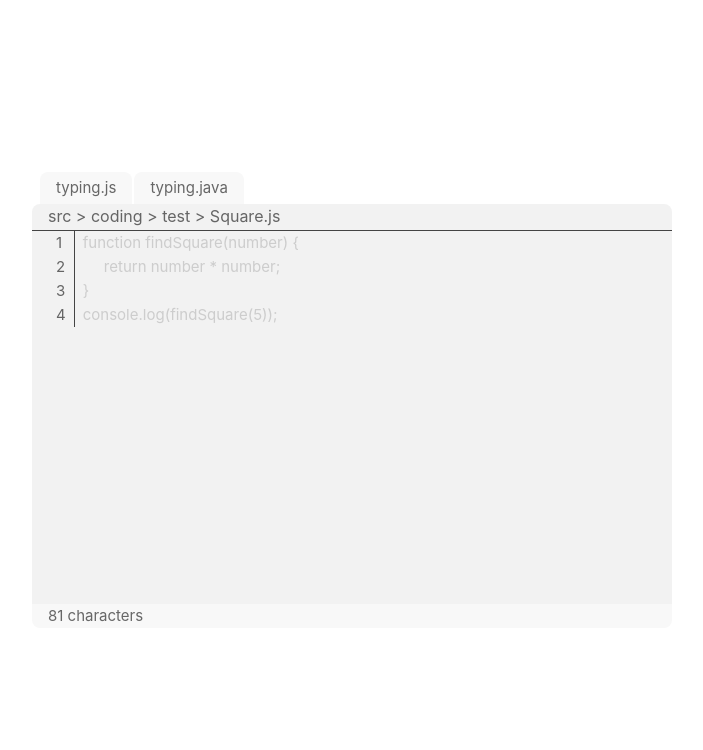
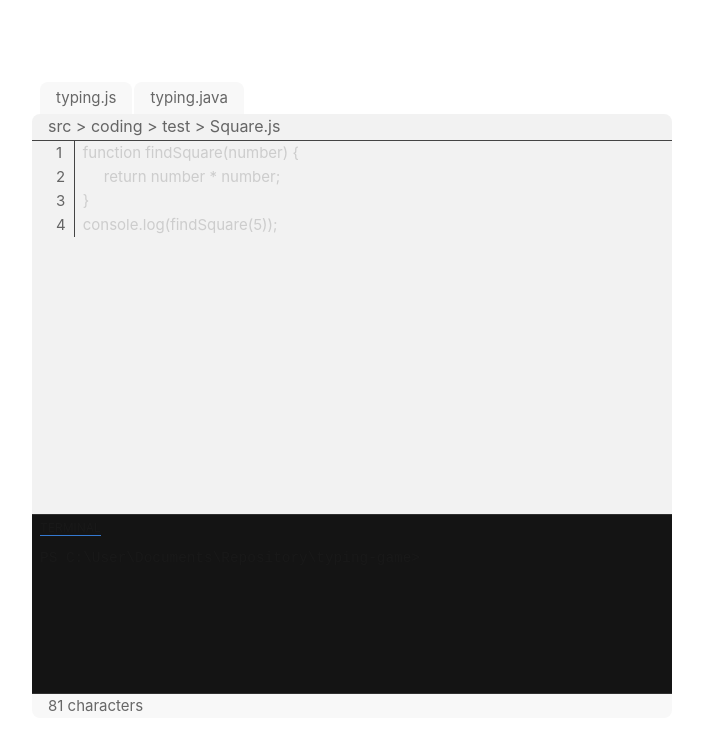
Before and after one commit to jamescorpuz88/typing-game, a Vue app: page / in a window 1280 px wide. Shown: the top 750 px of the page, without its empty margins (288-991 px from the left). Built offline with nearby package versions, Linux system fonts and the light colour scheme.

Commit message:
Added terminal component
Includes aesthetics
Player statistics
WPM
Accuracy
Accurate WPM
Time taken

```diff
--- a/src/assets/base.css
+++ b/src/assets/base.css
@@ -94,3 +94,8 @@ body {
 .container-muted {
   background-color: var(--color-background-mute);
 }
+
+.row {
+  display: flex;
+  flex-direction: row;
+}
--- /dev/null
+++ b/src/components/Terminal.vue
@@ -0,0 +1,100 @@
+<template>
+  <div class="terminal">
+    <div class="terminal-tabs">
+      <span> TERMINAL </span>
+    </div>
+    <div class="terminal-text">
+      <p>
+        <!-- PS C:\User\Documents\Repository\typing-game>{{ gameObject.gameState ? ' npm start' : '' }} -->
+        PS C:\User\Documents\Repository\typing-game>
+        {{ gameObject.gameState || gameObject.startTime !== 0 ? ' npm start' : '' }}
+      </p>
+      <div v-if="gameObject.startTime !== 0" style="margin-left: 16px">
+        <p>{{ `WPM: ${gameStat.wpm}` }}</p>
+        <p>{{ `Accuracy: ${gameStat.accuracy}%` }}</p>
+        <p>{{ `AWPM: ${gameStat.awpm}` }}</p>
+        <p>{{ `Time: ${gameStat.time}s` }}</p>
+      </div>
+    </div>
+  </div>
+</template>
+
+<script>
+import { ref } from 'vue'
+
+export default {
+  name: 'Terminal',
+  props: {
+    gameState: { type: Object, required: true }
+  },
+  setup(props) {
+    const gameObject = ref(props.gameState)
+    const gameStat = ref({
+      wpm: 0,
+      awpm: 0,
+      accuracy: 0,
+      time: 0
+    })
+
+    return {
+      gameObject,
+      gameStat
+    }
+  },
+  methods: {
+    processData() {
+      if (!this.gameObject.gameState) return
+
+      const wpm = Math.round(
+        this.gameObject.correct / 5 / ((Date.now() - this.gameObject.startTime) / 60000)
+      )
+      const accuracy = Math.round((this.gameObject.correct / this.gameObject.total) * 100)
+      const awpm = wpm * (accuracy / 100)
+      const time = (Date.now() - this.gameObject.startTime) / 1000
+
+      this.gameStat = {
+        wpm,
+        awpm,
+        accuracy,
+        time
+      }
+    }
+  },
+  watch: {
+    gameState(newVal) {
+      this.gameObject = newVal
+
+      this.processData()
+    }
+  }
+}
+</script>
+
+<style scoped>
+.terminal {
+  background-color: rgb(20, 20, 20);
+
+  border-top: 1px solid rgb(48, 48, 48);
+  border-bottom: 1px solid rgb(48, 48, 48);
+
+  min-height: 180px;
+}
+
+.terminal-tabs {
+  margin-left: 8px;
+}
+
+.terminal-text {
+  padding: 8px;
+
+  font-size: 0.9rem;
+  font-family: 'Courier New', Courier, monospace;
+}
+
+span {
+  font-size: 0.75rem;
+  border-bottom: 1px solid #3479d1;
+
+  cursor: pointer;
+}
+</style>
--- a/src/components/TypingArea.vue
+++ b/src/components/TypingArea.vue
@@ -39,8 +39,6 @@
 </template>
 
 <script>
-import { ref } from 'vue'
-
 export default {
   name: 'TypingArea',
   props: {
@@ -51,19 +49,25 @@ export default {
       INPUT_CHARACTERS:
         'abcdefghijklmnopqrstuvwxyzABCDEFGHIJKLMNOPQRSTUVWXYZ1234567890!@#$%^&*()_+-=[]{}|;\':",./<>? ',
       currentTypings: '',
-      processedInput: '',
+      processedInput: [], // Initialize as an empty array
       referenceText: '',
       displayText: '',
+
+      // Game State
       startTime: 0,
-      gameStarted: false
+      correctCount: 0,
+      incorrectCount: 0,
+      gameStarted: false,
+      gameState: {
+        gameState: false,
+        startTime: 0,
+        correct: 0,
+        incorrect: 0,
+        total: 0
+      }
     }
   },
-  setup() {
-    const correctCount = ref(0)
-    const incorrectCount = ref(0)
-
-    return { correctCount, incorrectCount }
-  },
+  setup() {},
   methods: {
     setupText(newText) {
       this.referenceText = newText.split('\n').map((line) => line.replace('\t', ''))
@@ -74,14 +78,16 @@ export default {
 
     startGame() {
       this.startTime = Date.now()
+      this.gameStarted = true
 
-      this.gameStarted = true
+      this.$emit('gameStart', this.startTime)
     },
 
     resetGame() {
       this.currentTypings = ''
-      this.processedInput = ''
+      this.processedInput = []
       this.gameStarted = false
+      this.gameState.gameState = false
 
       this.$nextTick(() => {
         const playField = this.$refs['play-field']
@@ -127,9 +133,6 @@ export default {
         return line.slice(0, this.referenceText[index].length)
       })
 
-      // Count correct and incorrect characters
-      this.trackCorrectness()
-
       // Check if game is over
       if (this.referenceText.join('') === this.processedInput.join('')) {
         const timeTaken = (Date.now() - this.startTime) / 60000
@@ -140,6 +143,9 @@ export default {
         this.resetGame()
         this.$emit('getNewProblem')
       }
+
+      // Count correct and incorrect characters
+      this.trackCorrectness()
     },
 
     trackCorrectness() {
@@ -159,6 +165,16 @@ export default {
 
       this.correctCount = correctCount
       this.incorrectCount = incorrectCount
+
+      const newGameState = {
+        gameState: this.gameStarted,
+        correct: this.correctCount,
+        incorrect: this.incorrectCount,
+        total: this.processedInput.join('').length
+      }
+
+      this.gameState = newGameState
+      this.$emit('updateGameState', this.gameState)
     },
 
     // Handle character color based on correctness
--- a/src/components/TypingFooter.vue
+++ b/src/components/TypingFooter.vue
@@ -4,7 +4,7 @@
 
 <script>
 export default {
-  name: 'Footer',
+  name: 'TypingFooter',
   props: {
     problem: { type: Object, required: true }
   },
--- a/src/pages/Home.vue
+++ b/src/pages/Home.vue
@@ -1,7 +1,8 @@
 <script>
 import Tabs from '@/components/Tabs.vue'
 import TypingArea from '@/components/TypingArea.vue'
-import Footer from '@/components/TypingFooter.vue'
+import Terminal from '@/components/Terminal.vue'
+import TypingFooter from '@/components/TypingFooter.vue'
 import { jsProblems } from '@/data/codingJsProblems'
 
 export default {
@@ -9,12 +10,20 @@ export default {
   components: {
     Tabs,
     TypingArea,
-    Footer
+    Terminal,
+    TypingFooter
   },
   data() {
     return {
       tabItems: ['typing.js', 'typing.java'],
-      typingText: jsProblems[Math.floor(Math.random() * jsProblems.length)]
+      typingText: jsProblems[Math.floor(Math.random() * jsProblems.length)],
+      gameState: false,
+      gameStat: {
+        gameState: false,
+        startTime: 0,
+        correct: 0,
+        total: 0
+      }
       // typingText: jsProblems[4]
     }
   },
@@ -23,6 +32,14 @@ export default {
       const randomIndex = Math.floor(Math.random() * jsProblems.length)
       this.typingText = jsProblems[randomIndex]
       // this.typingText = jsProblems[4]
+    },
+
+    updateStatistic(statistic) {
+      this.gameStat = {
+        gameState: this.gameState,
+        startTime: this.gameStat.startTime,
+        ...statistic
+      }
     }
   },
   mounted() {
@@ -34,8 +51,14 @@ export default {
 <template @input="checkInput">
   <div class="type-field">
     <Tabs :tabs="tabItems" />
-    <TypingArea :problem="typingText" @get-new-problem="randomizeProblem" />
-    <Footer :problem="typingText" />
+    <TypingArea
+      :problem="typingText"
+      @get-new-problem="randomizeProblem"
+      @game-start="(time) => (gameStat.startTime = time)"
+      @update-game-state="updateStatistic"
+    />
+    <Terminal :game-state="gameStat" />
+    <TypingFooter :problem="typingText" />
   </div>
 </template>
 
```
Also changed, not shown: src/data/languageType.js (added, +7 -0 lines).
